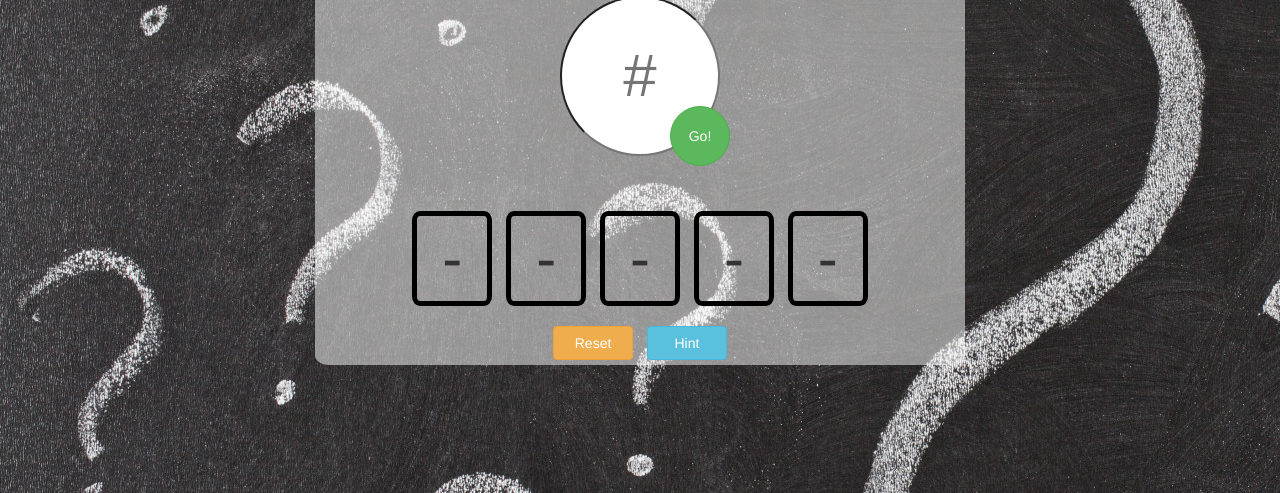
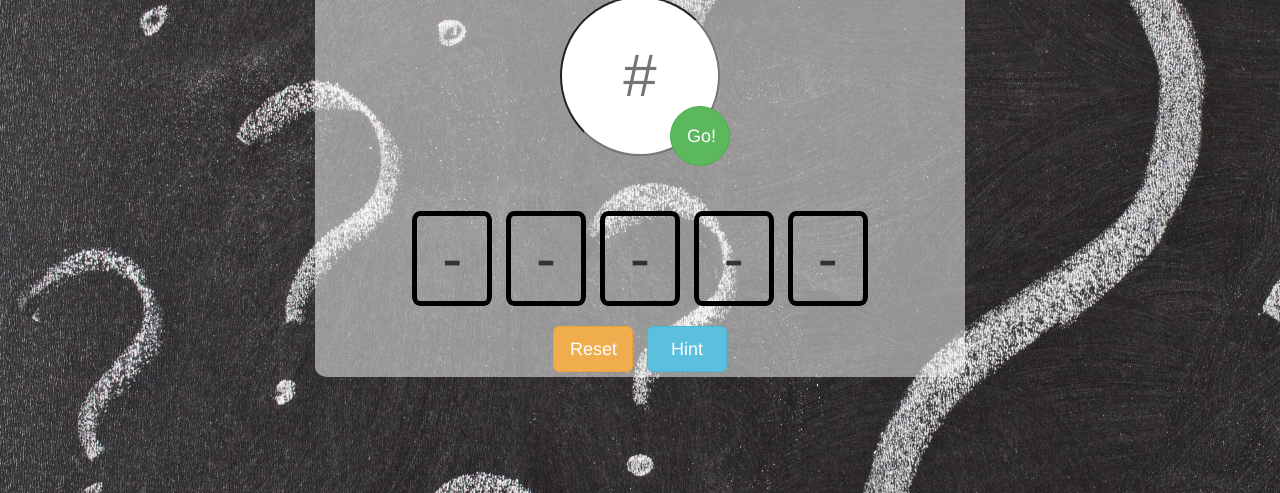
Before and after one commit to RyanDriscoll/GuessingGame, a website: page index.html in a window 1280 px wide. Shown: the part 185-678 px from the top of the page. Drawn offline with Linux system fonts and the light colour scheme.

Commit message:
more styling

```diff
--- a/index.html
+++ b/index.html
@@ -10,6 +10,8 @@
   <body>
 
     <div id='app' class='center container'>
+      <div class='row'>
+        <div class='col-xs-10 col-xs-offset-1'>
 
           <div id='headers'>
             <h1 id='title'>Guessing Game</h1>
@@ -19,7 +21,7 @@
           <div id='main'>
             <div id='parent-input'>
               <input id='players-input' class='center' placeholder="#" maxlength='3'></input>
-            <button id='submit' class='btn btn-success'>Go!</button>
+              <button id='submit' class='btn btn-lg btn-success'>Go!</button>
             </div>
 
             <div id='guesses'>
@@ -33,8 +35,10 @@
             </div>
 
             <div id="menu-btns">
-            <button class='btn btn-warning' id='reset'>Reset</button>
-            <button class='btn btn-info' id='hint'>Hint</button>
+              <button class='btn btn-lg btn-warning' id='reset'>Reset</button>
+              <button class='btn btn-lg btn-info' id='hint'>Hint</button>
+            </div>
+          </div>
         </div>
       </div>
     </div>
@@ -55,7 +59,6 @@
           <img src='images/grace_hopper_academy.png'></img>
         </div>
 
-
       </div>
     </div>
 
```
Lines whose indentation alone changed are shown as unchanged.
